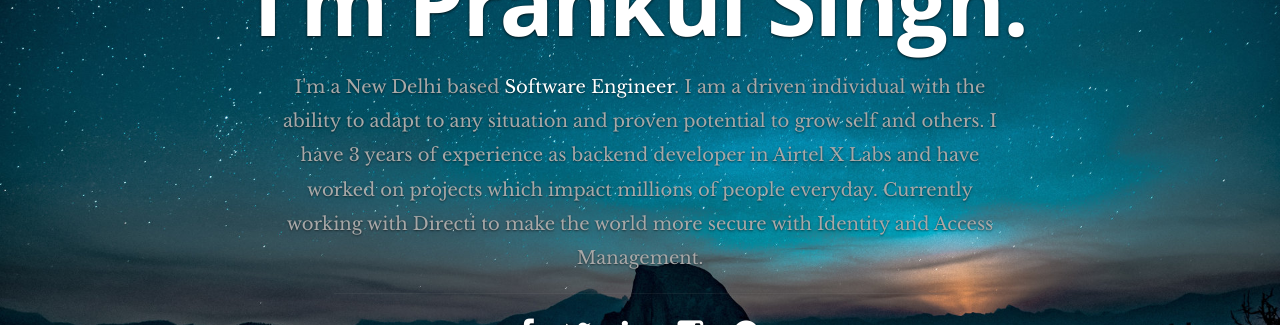
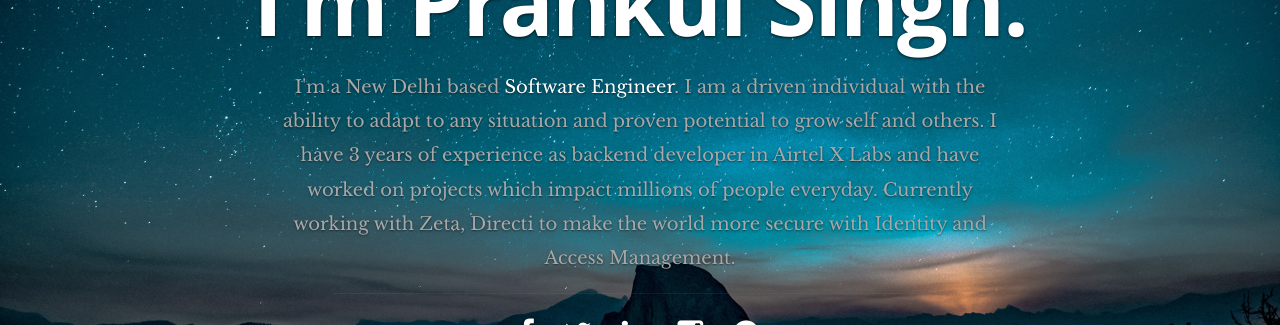
Before and after one commit to prankulsingh/resume, a React (Create React App) app: page / in a window 1280 px wide. Shown: the part 222-547 px from the top of the page. Built offline with nearby package versions, Linux system fonts and the light colour scheme.

Commit message:
hash router

```diff
--- a/public/resumeData.json
+++ b/public/resumeData.json
@@ -2,7 +2,7 @@
   "main": {
     "name":"Prankul Singh",
     "occupation":"Software Engineer",
-    "description":"I am a driven individual with the ability to adapt to any situation and proven potential to grow self and others. I have 3 years of experience as backend developer in Airtel X Labs and have worked on projects which impact millions of people everyday. Currently working with Directi to make the world more secure with Identity and Access Management",
+    "description":"I am a driven individual with the ability to adapt to any situation and proven potential to grow self and others. I have 3 years of experience as backend developer in Airtel X Labs and have worked on projects which impact millions of people everyday. Currently working with Zeta, Directi to make the world more secure with Identity and Access Management",
     "image":"profilepic.jpg",
     "bio":"As a software engineer, I like solving problems. Sometimes the solutions are not really obvious, but finding the most optimized solution for them gives me the thrill. I professionally use Java with Spring Boot but on a personal level, to automate stuff etc., I also use python. I am a driven individual with the ability to adapt to any situation.",
     "contactmessage":null,
--- a/src/Router.js
+++ b/src/Router.js
@@ -1,5 +1,5 @@
 import React from "react";
-import {BrowserRouter as Router, Switch, Route, Redirect} from "react-router-dom";
+import {HashRouter as Router, Switch, Route} from "react-router-dom";
 import App from "./App";
 
 export default function PageRouter() {
```
